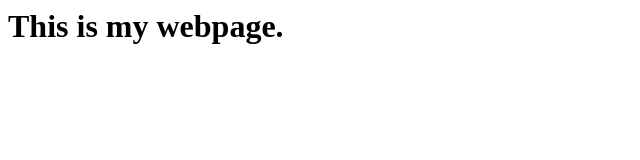
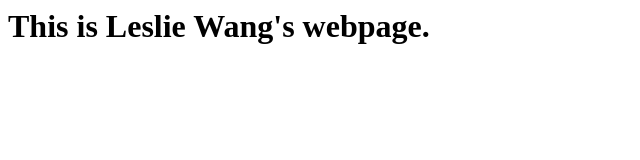
Before and after one commit to LeslieWWW/DS_Assignment1, a plain HTML site: page index.html in a window 1280 px wide. Shown: the whole page, without its empty margins (0-640 px from the left). Drawn offline with Linux system fonts and the light colour scheme.

Commit message:
Update index.html

```diff
--- a/index.html
+++ b/index.html
@@ -1,7 +1,7 @@
 <html>
   <body>
     <h1>
-      This is my webpage.
+      This is Leslie Wang's webpage.
     </h1>
   </body>
 </html>
```
